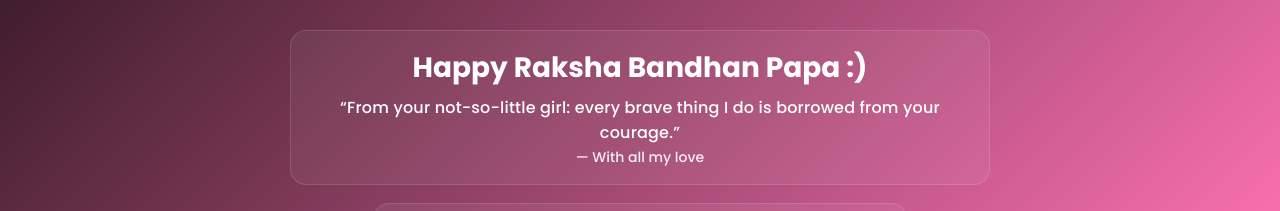
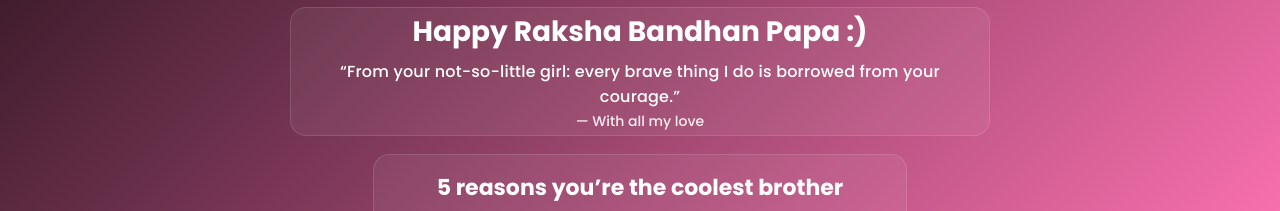
Before and after one commit to diyakithani/rakshabandhan, a plain HTML site: page index.html in a window 1280 px wide. Both pictures are taken after a click on the button "Open your gift". Shown: the part 525-736 px from the top of the page. Drawn offline with Linux system fonts and the light colour scheme.

Commit message:
Refactor padding for rakhi wrap and love note styles

```diff
--- a/css/styles.css
+++ b/css/styles.css
@@ -63,7 +63,7 @@ body {
 @keyframes blink { 0%,100%{ opacity:.3; transform: scale(.9);} 50%{ opacity:1; transform: scale(1.25);} }
 
 /* Rakhi */
-.rakhi-wrap { display: grid; place-items: center; padding: 20px; }
+.rakhi-wrap { display: grid; place-items: center; padding: 5px; }
 .rakhi { width: clamp(220px, 50vw, 360px); height: auto; }
 .spin { transform-origin: 150px 150px; animation: spin 8s linear infinite; }
 .pulse { animation: pulse 2.4s ease-in-out infinite; }
@@ -111,11 +111,11 @@ body {
 
 /* Pretty note and reasons */
 .love-note {
-  margin-top: 18px;
+  margin-top: 10px;
   text-align: center;
   background: rgba(255,255,255,0.06);
   border: 1px solid rgba(255,255,255,0.12);
-  padding: 16px 20px;
+  padding: 3px 10px;
   border-radius: 16px;
   max-width: 700px;
 }
@@ -138,6 +138,8 @@ body {
 /* Reasons list */
 .reasons {
   margin-top: 18px;
+  margin-left: auto;
+  margin-right: auto;
   background: rgba(255,255,255,0.06);
   border: 1px solid rgba(255,255,255,0.12);
   padding: 16px 20px;
```
